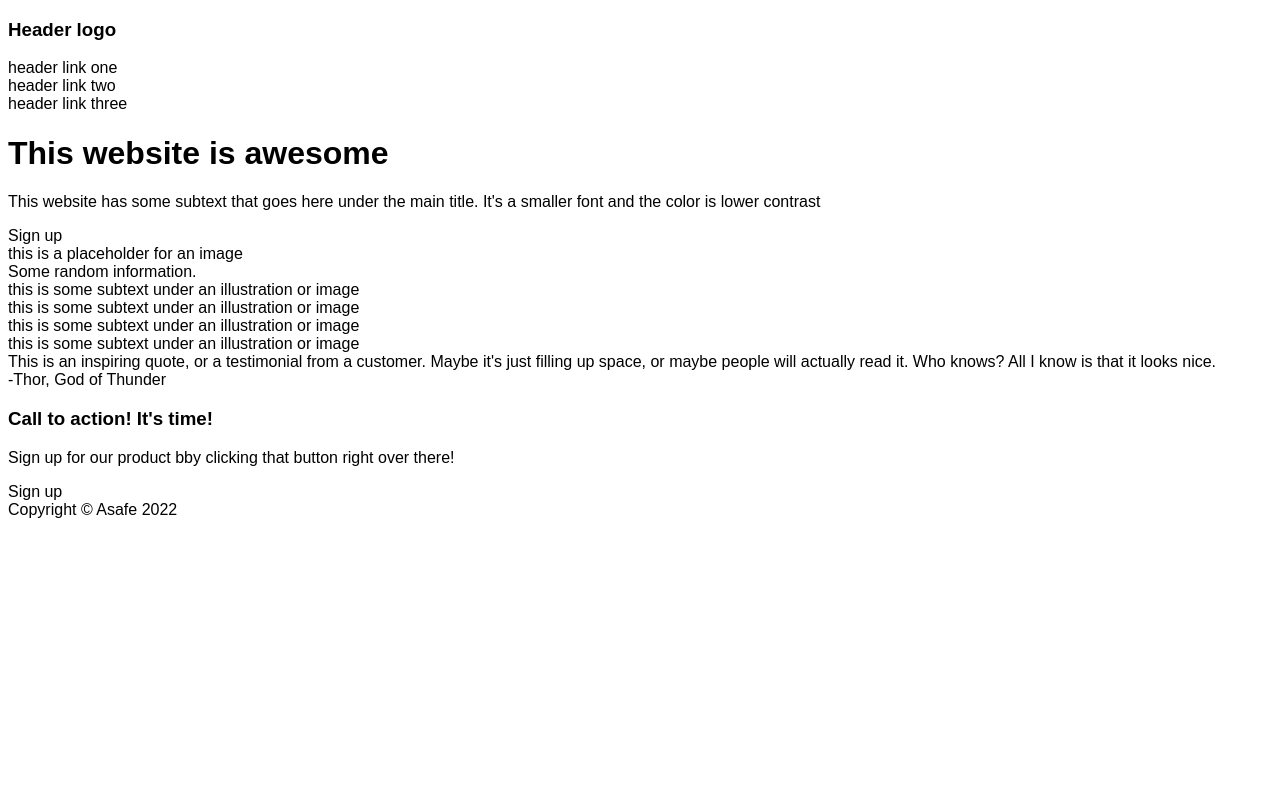
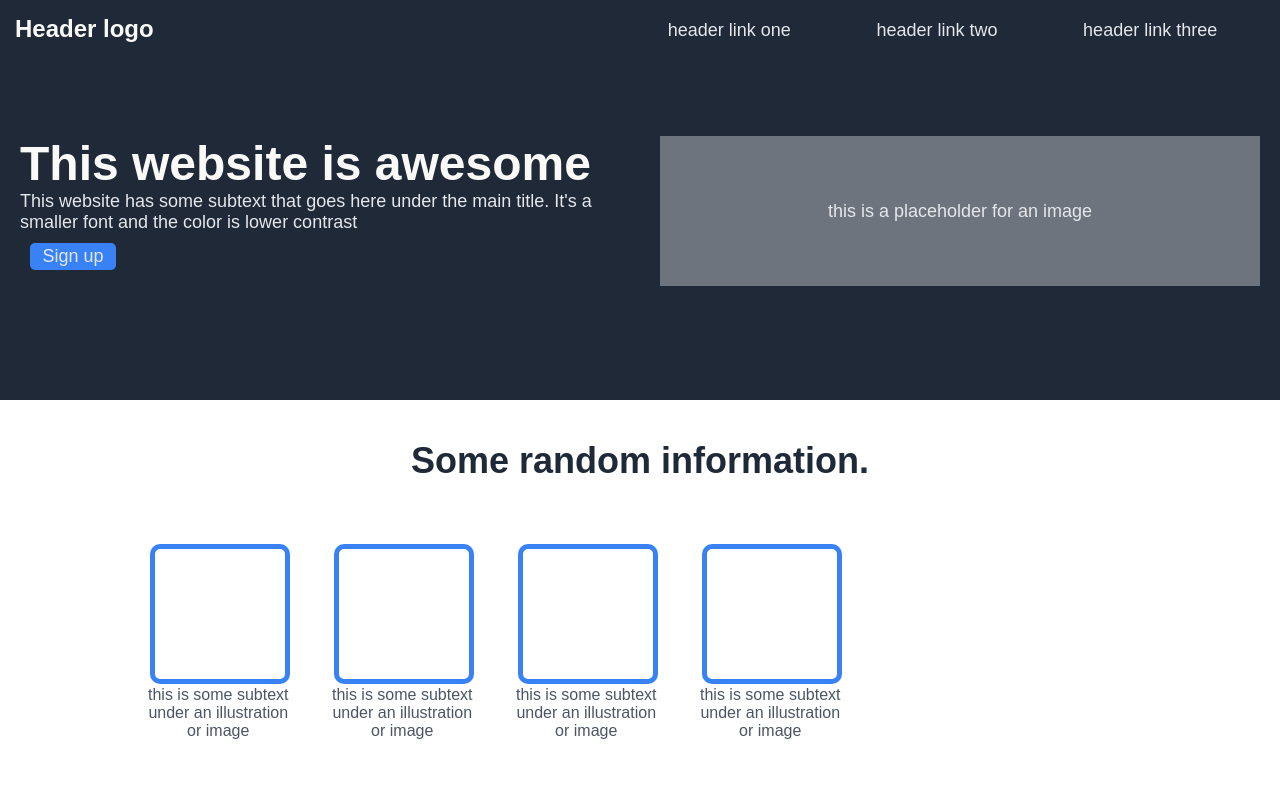
Before and after one commit to asafe294/landing-page-project, a plain HTML site: page index.html in a window 1280 px wide. Shown: the top 797 px of the page. Drawn offline with Linux system fonts and the light colour scheme.

Commit message:
made the first and the second sections fo the site

```diff
--- a/index.html
+++ b/index.html
@@ -9,24 +9,32 @@
 </head>
 <body>
     <div class="first-section">
-        <div id="header-first">
-        <h3>Header logo</h3>
+        <div class="header-first">
+            <div class="header-logo">
+                Header logo
+            </div>
 
-        <div>header link one</div>
-        <div>header link two</div>
-        <div>header link three</div>
+            <div class="header-links">
+                <div>header link one</div>
+                <div>header link two</div>
+                <div>header link three</div>
+            </div>
 
         </div>
         <div class="first-flex">
             <div class="hero">
                 <div class="first-text">
-                    <p><h1>This website is awesome</h1></p>
-                    <p>This website has some subtext that goes here under the main title. It's a smaller font and the color is lower contrast</p>
+                    <div class="this-awesome">This website is awesome</div>
+                    <div class="hero-secondary">This website has some subtext that goes here under the main title. It's a smaller font and the color is lower contrast</div>
                 </div>
-                <div class="first-sign-up-box">Sign up</div>
+                <div class="first-sign-up-box">
+                    Sign up
+                </div>
             </div>
             <div class="image">
-                this is a placeholder for an image
+                <div class="actual-text">
+                    this is a placeholder for an image
+                </div>
             </div>
 
         </div>
--- a/style.css
+++ b/style.css
@@ -1,3 +1,123 @@
-* {
+body {
     font-family: Arial, Helvetica, sans-serif;
+    margin: 0;
+
 }
+
+.first-section {
+    background-color: #1f2937;
+    height: 400px;
+}
+
+.header-first{
+    padding: 5px;
+    display: flex;
+    justify-content: space-between;
+}
+
+.header-links {
+    width: 50%;
+    display: flex;
+    justify-content: space-around;
+    padding: 15px;
+}
+
+.header-links,.hero-secondary,.actual-text,.first-sign-up-box {
+    font-size: 18px;
+    color: #e5e7eb;
+
+}
+
+.header-logo {
+    display: flex;
+    font-size: 24px;
+    font-weight: bolder;
+    color: #f9faf8;
+    padding: 10px;
+
+}
+
+.hero,.image {
+    display: flex;
+    width: 50%;
+    height: 150px;
+    margin: 20px;
+
+}
+
+.first-flex {
+    display: flex;
+    height: 300px;
+    align-items: center;
+}
+
+.image {
+    background-color: #6d747d;
+    align-items: center;
+    justify-content: center;
+
+}
+
+.hero {
+    flex-direction: column;
+}
+
+.this-awesome {
+    font-size: 48px;
+    color: #f9faf8;
+    font-weight: bolder;
+}
+
+.first-sign-up-box {
+    display: flex;
+    justify-content: center;
+    border-radius: 5px;
+    background: #3882f6;
+    width: 80px;
+    padding: 3px;
+    margin: 10px;
+}
+
+.second-section {
+    height: 400px;
+   display: flex;
+   flex-direction: column;
+   align-items: center;
+   justify-content: space-evenly;
+
+}
+
+.second-header,.second-flex {
+    width: 80%;
+
+}
+
+.second-header {
+    text-align: center;
+    font-size: 36px;
+    font-weight: bolder;
+    color: #1f2937;
+}
+
+.second-flex {
+    display: flex;
+}
+
+.generic-box {
+    margin: 20px;
+    text-align: center;
+    color: #4b5563;
+}
+
+.image-box {
+    border: 5px solid #3882f6;
+    border-radius: 10px;
+    margin: 2px;
+    height: 130px;
+    width: 130px;
+}
+
+.generic-box-text {
+    width: 140.4844px;
+
+}
```
